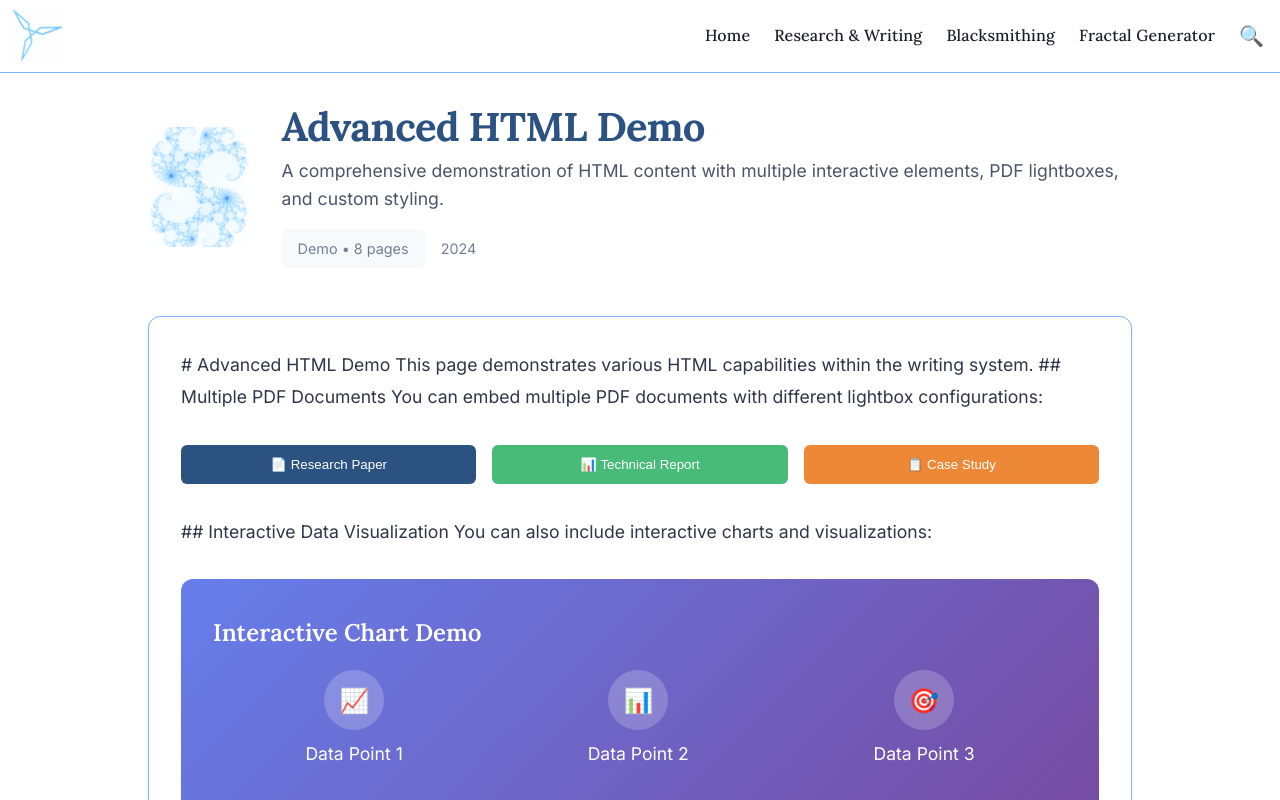
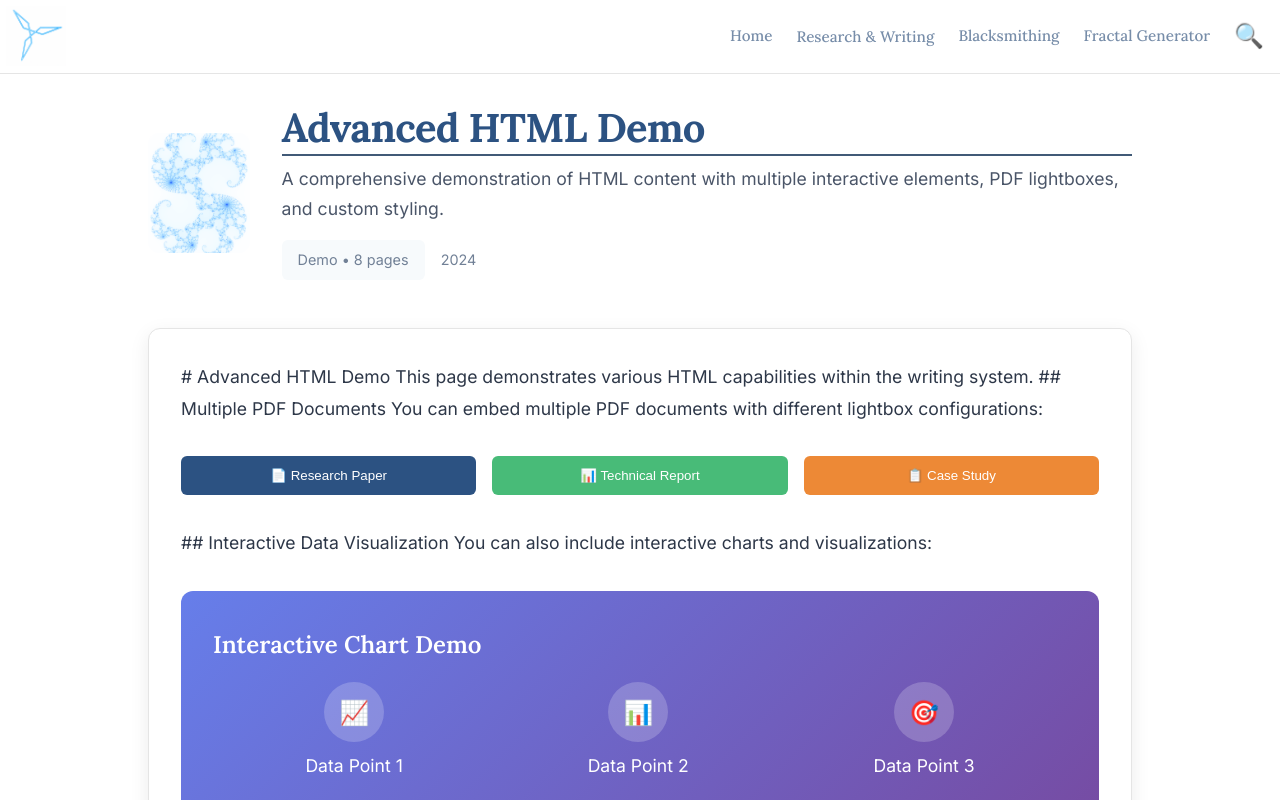
Before and after one commit to kdopenshaw/my-site, a Next.js app: page /writing/advanced-html-demo in a window 1280 px wide. Shown: the top 800 px of the page. Built offline with nearby package versions, Linux system fonts and the light colour scheme.

Commit message:
style improvements

```diff
--- a/styles/globals.css
+++ b/styles/globals.css
@@ -4,17 +4,22 @@
 @import url("https://fonts.googleapis.com/css2?family=Inter:wght@300;400;500;600;700&display=swap");
 @import url("https://fonts.googleapis.com/css2?family=Lora:wght@400;500;600;700&display=swap");
 
-/* Global Variables - Easy to change colors/spacing */
+/* Global Variables - Palette + Scale */
 :root {
-  --primary-blue: #1a202c;
-  --secondary-blue: #2d3748;
-  --light-blue: #87ceeb;
-  --text-dark: #1a202c;
-  --text-gray: #4a5568;
-  --text-light: #718096;
-  --background: #ffffff;
+  /* Core Blues */
+  --blue-dark: #0d1b2a;
+  --blue-primary: #1b263b;
+  --blue-light: #415a77;
+  --blue-pale: #778da9;
+
+  /* Neutrals */
+  --neutral-light: #f8f9fa;
+  --neutral-gray: #e5e5e5;
+  --neutral-dark: #2e2e2e;
   --white: #ffffff;
-  --border: #7bb4fd;
+
+  /* Accent */
+  --accent-copper: #e76f51;
 
   /* Spacing */
   --spacing-xs: 0.5rem;
@@ -25,14 +30,11 @@
   --spacing-2xl: 4rem;
 
   /* Font sizes */
-  --text-xs: 0.875rem;
-  --text-sm: 1rem;
-  --text-md: 1.125rem;
-  --text-lg: 1.25rem;
-  --text-xl: 1.5rem;
-  --text-2xl: 2rem;
-  --text-3xl: 2.5rem;
-  --text-4xl: 3.5rem;
+  --fs-body: 1rem;
+  --fs-small: 0.95rem;
+  --fs-h1: 3rem;
+  --fs-h2: 2.25rem;
+  --fs-h3: 1.5rem;
 }
 
 /* Reset and base styles */
@@ -44,41 +46,44 @@
 
 body {
   font-family: "Inter", -apple-system, BlinkMacSystemFont, sans-serif;
-  background-color: var(--background);
-  color: var(--text-dark);
-  line-height: 1.6;
+  background-color: var(--neutral-light);
+  color: var(--blue-primary);
+  line-height: 1.7;
+  font-size: var(--fs-body);
 }
 
 /* Typography */
 h1 {
-  font-size: var(--text-4xl);
+  font-size: var(--fs-h1);
   font-weight: 700;
-  color: var(--primary-blue);
+  color: var(--blue-dark);
   margin-bottom: var(--spacing-md);
   line-height: 1.1;
   font-family: "Lora", serif;
   letter-spacing: -0.02em;
+  border-bottom: 2px solid var(--blue-light);
+  padding-bottom: 0.25rem;
 }
 
 h2 {
-  font-size: var(--text-2xl);
+  font-size: var(--fs-h2);
   font-weight: 600;
-  color: var(--primary-blue);
+  color: var(--blue-dark);
   margin-bottom: var(--spacing-sm);
   font-family: "Lora", serif;
 }
 
 h3 {
-  font-size: var(--text-xl);
+  font-size: var(--fs-h3);
   font-weight: 600;
-  color: var(--primary-blue);
+  color: var(--blue-primary);
   margin-bottom: var(--spacing-xs);
   font-family: "Lora", serif;
 }
 
 p {
-  font-size: var(--text-sm);
-  color: var(--text-dark);
+  font-size: var(--fs-body);
+  color: var(--blue-primary);
   margin-bottom: var(--spacing-sm);
   font-family: "Inter", sans-serif;
   font-weight: 400;
@@ -86,11 +91,12 @@ p {
 
 .page-title {
   font-size: 3rem;
-  color: #2c5282;
+  color: var(--blue-dark);
   margin-bottom: 1rem;
   font-weight: bold;
   justify-content: center;
   text-align: center;
+  font-family: "Lora", serif;
 }
 
 /* Navigation styles */
@@ -100,14 +106,14 @@ p {
   justify-content: space-between;
   padding: var(--spacing-sm) var(--spacing-sm);
   background-color: var(--white);
-  border-bottom: 1px solid var(--border);
+  border-bottom: 1px solid var(--neutral-gray);
   max-width: 1400px;
   margin: 0 auto;
 }
 
 .nav-logo {
-  color: var(--light-blue);
-  font-size: var(--text-2xl);
+  color: var(--blue-light);
+  font-size: var(--fs-h2);
   font-weight: 700;
   width: 40px;
   height: 40px;
@@ -124,48 +130,61 @@ p {
 
 .nav-link {
   text-decoration: none;
-  color: var(--text-dark);
+  color: var(--blue-pale);
   font-weight: 500;
-  font-size: 1rem;
+  font-size: var(--fs-small);
   transition: color 0.2s ease;
   font-family: "Lora", serif;
-  display: flex;
-  align-items: center;
-  gap: 0.25rem;
-  letter-spacing: 0.01em;
+  position: relative;
 }
 
 .nav-link:hover {
-  color: var(--secondary-blue);
+  color: var(--accent-copper);
+}
+
+.nav-link::after {
+  content: "";
+  position: absolute;
+  left: 0;
+  bottom: -4px;
+  width: 0%;
+  height: 2px;
+  background: var(--accent-copper);
+  transition: width 0.3s ease;
+}
+
+.nav-link:hover::after {
+  width: 100%;
 }
 
 .nav-link.active {
-  color: var(--primary-blue);
+  color: var(--blue-dark);
   font-weight: 700;
 }
 
 .search-icon {
-  font-size: var(--text-lg);
+  font-size: var(--fs-h3);
   cursor: pointer;
-  color: var(--text-dark);
+  color: var(--blue-primary);
   font-weight: 700;
 }
 
 /* Button styles */
 .btn-primary {
-  background-color: var(--secondary-blue);
+  background-color: var(--accent-copper);
   color: var(--white);
   padding: 12px 24px;
   border: none;
-  border-radius: 8px;
-  font-size: var(--text-sm);
-  font-weight: 500;
+  border-radius: 9999px;
+  font-size: var(--fs-small);
+  font-weight: 600;
   cursor: pointer;
-  transition: background-color 0.2s ease;
+  transition: background-color 0.2s ease, transform 0.15s ease;
 }
 
 .btn-primary:hover {
-  background-color: var(--primary-blue);
+  background-color: #d65c3f;
+  transform: translateY(-2px);
 }
 
 .btn-primary:disabled {
@@ -178,8 +197,8 @@ p {
   background-color: var(--white);
   padding: var(--spacing-lg);
   border-radius: 12px;
-  box-shadow: 0 4px 6px rgba(0, 0, 0, 0.05);
-  border: 1px solid var(--border);
+  box-shadow: 0 6px 20px rgba(0, 0, 0, 0.08);
+  border: 1px solid var(--neutral-gray);
 }
 
 /* Container styles */
@@ -201,15 +220,14 @@ p {
   background-color: #0077b5;
   color: var(--white);
   padding: 12px 20px;
-  border-radius: 50px;
+  border-radius: 50%;
   text-decoration: none;
-  font-size: var(--text-sm);
+  font-size: var(--fs-small);
   font-weight: 500;
   transition: background-color 0.2s ease;
   font-family: "Inter", sans-serif;
   min-width: 60px;
   height: 60px;
-  border-radius: 50%;
 }
 
 .linkedin-btn:hover {
@@ -245,7 +263,6 @@ p {
   width: 100%;
   height: 100%;
   object-fit: cover;
-  border-radius: 0;
 }
 
 /* Responsive design */
@@ -278,7 +295,7 @@ p {
   }
 
   h1 {
-    font-size: var(--text-3xl);
+    font-size: 2.25rem;
   }
 
   .main-content {
@@ -300,23 +317,23 @@ p {
 }
 
 .split-container {
-  display: flex; /* row by default */
+  display: flex;
   align-items: center;
   justify-content: center;
   gap: 2rem;
   padding: 0 10%;
-  flex-wrap: wrap; /* allow wrapping if it runs out of space */
+  flex-wrap: nowrap; /* no wrapping by default */
 }
 
 .text-section {
-  flex: 1 1 65%; /* half width on large screens */
+  flex: 1 1 65%;
   max-width: 600px;
 }
 
 .text-section h2 {
   font-size: 2.5rem;
   margin-bottom: 1.5rem;
-  color: var(--primary-blue);
+  color: var(--blue-dark);
 }
 
 .text-section p {
@@ -328,22 +345,28 @@ p {
 .text-section .cta {
   display: inline-block;
   padding: 0.75rem 1.5rem;
-  background: #000;
+  background: var(--accent-copper);
   color: #fff;
-  border-radius: 50px;
+  border-radius: 9999px;
   font-weight: 600;
   text-decoration: none;
   transition: background 0.2s ease;
 }
 .text-section .cta:hover {
-  background: #333;
+  background: #d65c3f;
 }
 
 .card-section {
-  flex: 1 1 35%; /* a little smaller than half width */
+  flex: 1 1 35%;
   display: flex;
   justify-content: center;
-  max-width: 500px; /* reduced from 700px */
-  max-height: 500px; /* cap total card height */
+  max-width: 500px;
+  max-height: 500px;
   padding: 1rem;
 }
+
+@media (max-width: 900px) {
+  .split-container {
+    flex-wrap: wrap; /* only wrap below breakpoint */
+  }
+}
```
